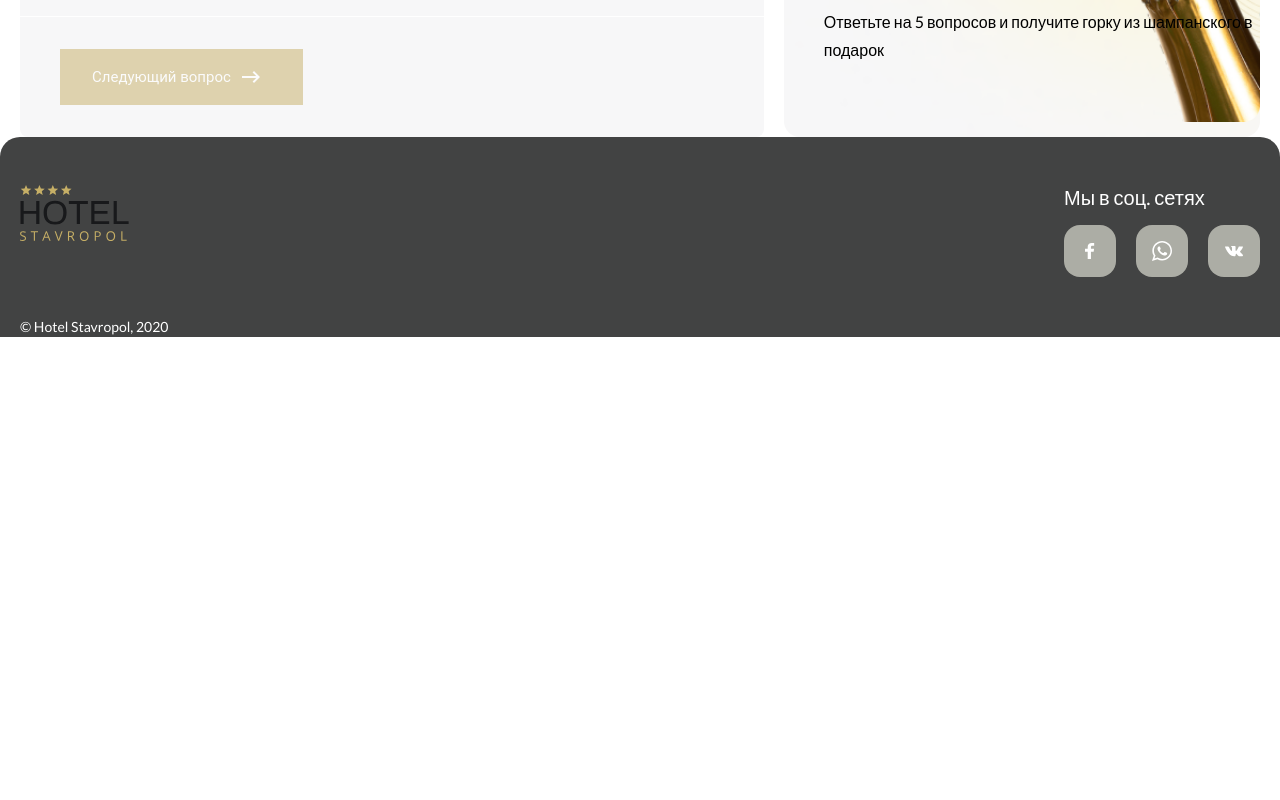
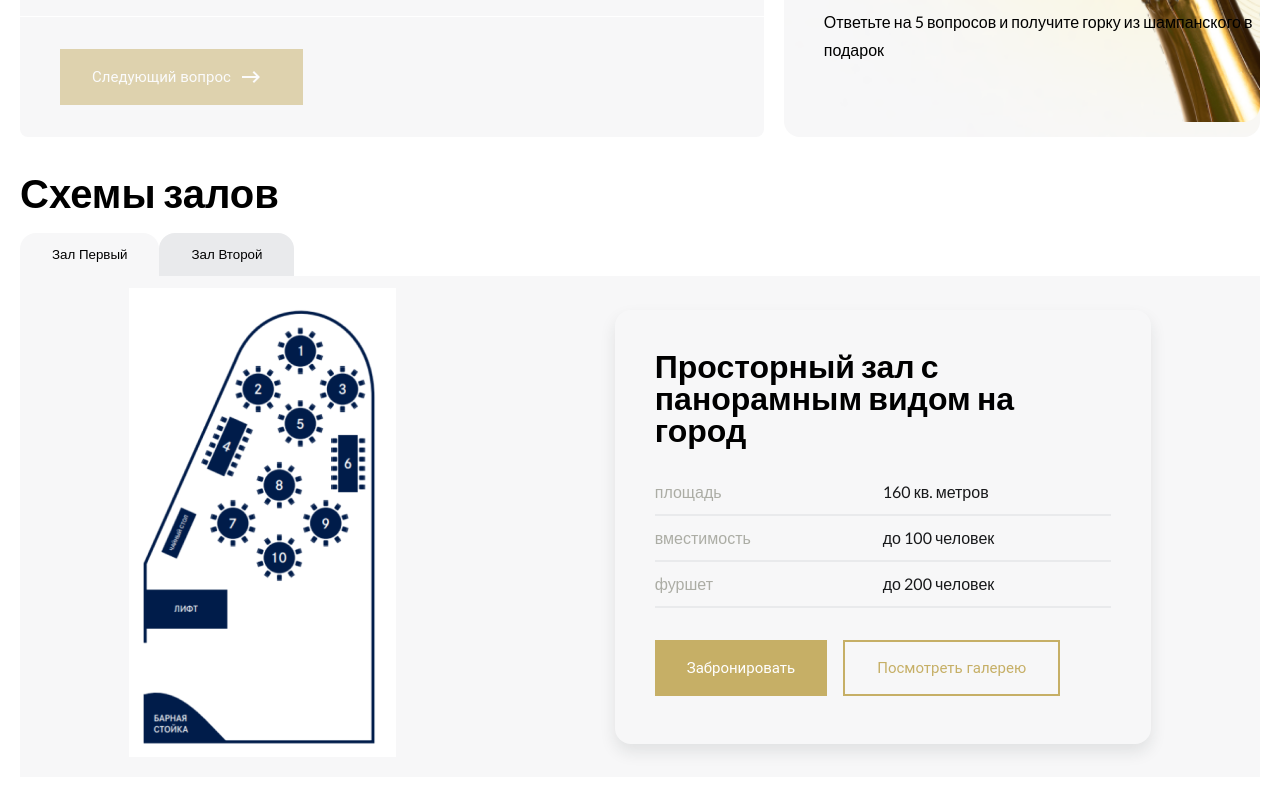
Before and after one commit to DmitryGuseatnicov/wedding-hall, a Vue app: page / in a window 1280 px wide. Shown: the part 540-1340 px from the top of the page. Before the commit the page ends 877 px from the top, so only its background shows below. Built offline with nearby package versions, Linux system fonts and the light colour scheme; the HTML template or start-up script is replaced by a standard one.

Commit message:
added HallsSchemes

```diff
--- a/src/components/AppFooter/AppFooter.vue
+++ b/src/components/AppFooter/AppFooter.vue
@@ -28,6 +28,7 @@ import { SocialLink } from '@/components/SocialLink';
 
 <style lang="scss">
 .app-footer {
+  margin-top: 32px;
   background: $color-main-dark;
   border-radius: 20px 20px 0px 0px;
 
--- a/src/components/HallInfo/HallInfo.vue
+++ b/src/components/HallInfo/HallInfo.vue
@@ -1,8 +1,13 @@
 <script setup lang="ts">
+import { useRouter } from 'vue-router';
+
 import { VButton } from '@/components/VButton';
+
 import { HallInfoProps } from './HallInfo.types';
 
 defineProps<HallInfoProps>();
+
+const router = useRouter();
 </script>
 
 <template>
@@ -26,7 +31,7 @@ defineProps<HallInfoProps>();
       <VButton class="hall-info__button">
         Забронировать
       </VButton>
-      <VButton class="hall-info__button" fill="outlined" >
+      <VButton class="hall-info__button" fill="outlined" @click="router.push('/gallery')">
         Посмотреть галерею
       </VButton>
     </div>
@@ -36,6 +41,7 @@ defineProps<HallInfoProps>();
 <style lang="scss">
 .hall-info {
   padding: 24px 16px;
+  border-radius: 16px;
   box-shadow: 0px 8px 16px 0px #2223241A;
 
   @include desktop {
--- /dev/null
+++ b/src/components/HallsSchemes/HallsSchemes.vue
@@ -0,0 +1,105 @@
+<script setup lang="ts">
+import { HallInfo } from '@/components/HallInfo';
+import { computed, ref } from 'vue';
+
+import { HallsSchemesProps } from './HallsSchemes.types';
+
+const props = defineProps<HallsSchemesProps>();
+
+const currentHall = ref(props.halls[0].name);
+
+const hallInfo = computed(() => props.halls.find((hall) => hall.name === currentHall.value));
+</script>
+
+<template>
+  <div class="halls-schemes">
+    <h3 class="halls-schemes__title">Схемы залов</h3>
+    <div class="halls-schemes__tabs">
+      <button
+          :class="[
+            'halls-schemes__tab', hall.name == currentHall ? 'halls-schemes__tab_active' : ''
+          ]"
+          v-for="hall in halls"
+          :key="hall.name"
+          @click="currentHall = hall.name"
+        >
+        {{ hall.name }}
+      </button>
+    </div>
+    <div class="halls-schemes__content">
+        <div class="halls-schemes__schema">
+          <img class="halls-schemes__schema-img" :src="hallInfo?.schemaImg" alt="hall-schema">
+        </div>
+        <div class="halls-schemes__hall-info">
+          <HallInfo
+            :title="hallInfo?.description ?? ''"
+            :banquet-persons="hallInfo?.banquetPersons ?? 0"
+            :buffet-persons="hallInfo?.buffetPersons ?? 0"
+            :square="hallInfo?.square ?? 0"
+          />
+        </div>
+    </div>
+  </div>
+</template>
+
+<style lang="scss">
+.halls-schemes {
+  @include app-container;
+
+  &__title {
+    @include title-small;
+    text-align: center;
+
+    @include desktop {
+      @include title-big;
+      text-align: left;
+    }
+  }
+
+  &__tabs {
+    margin-top: 16px;
+    display: flex;
+  }
+
+  &__tab {
+    border: none;
+    background: $color-main-lightest;
+    padding: 14px 32px 14px 32px;
+    border-radius: 16px 16px 0px 0px;
+    cursor: pointer;
+    transition: 0.2s;
+
+    &_active {
+      background: $background-second;
+    }
+  }
+
+  &__content {
+    background: $background-second;
+    display: flex;
+    align-items: center;
+    justify-content: space-around;
+    flex-wrap: wrap;
+    padding: 12px 0;
+  }
+
+  &__schema-img {
+    @include tablet {
+      max-height: 308px;
+    }
+
+    @include mobile {
+      max-height: 208px;
+    }
+  }
+
+  &__hall-info {
+    max-width: 536px;
+
+    @include mobile {
+      max-width: 100%;
+      width: 100%
+    }
+  };
+}
+</style>
--- /dev/null
+++ b/src/components/HallsSchemes/index.ts
@@ -0,0 +1 @@
+export { default as HallsSchemes } from './HallsSchemes.vue';
--- a/src/constants/app.ts
+++ b/src/constants/app.ts
@@ -1,3 +1,5 @@
+import hallImg from '@/assets/images/hall-plan-1.png';
+
 export const APP_INFO = {
   phone: '+7 (123) 45-67-89',
   address: 'г. Ставрополь, ул. Пушкина 272',
@@ -7,4 +9,22 @@ export const APP_INFO = {
     telegram: '/change-me',
     whatsapp: '/change-me',
   },
+  halls: [
+    {
+      name: 'Зал Первый',
+      schemaImg: hallImg,
+      description: 'Просторный зал с панорамным видом на город',
+      square: 160,
+      banquetPersons: 100,
+      buffetPersons: 200,
+    },
+    {
+      name: 'Зал Второй',
+      schemaImg: hallImg,
+      description: 'Большой зал, подойдет для грандиозных мероприятий',
+      square: 360,
+      banquetPersons: 200,
+      buffetPersons: 500,
+    },
+  ],
 };
--- a/src/shims-vue.d.ts
+++ b/src/shims-vue.d.ts
@@ -4,3 +4,8 @@ declare module '*.vue' {
   const component: DefineComponent<{}, {}, any>
   export default component
 }
+
+declare module '*.png' {
+  const src: string;
+  export default src;
+}
--- a/src/views/AboutView.vue
+++ b/src/views/AboutView.vue
@@ -1,11 +1,16 @@
 <script setup lang="ts">
 import { BanquetQuiz } from '@/components/BanquetQuiz';
+import { HallsSchemes } from '@/components/HallsSchemes';
+import { APP_INFO } from '@/constants';
 </script>
 
 <template>
   <div class="about">
     <section class="about__quiz">
       <BanquetQuiz />
+    </section>
+    <section class="about__halls-schemas">
+      <HallsSchemes :halls="APP_INFO.halls"/>
     </section>
   </div>
 </template>
@@ -15,5 +20,13 @@ import { BanquetQuiz } from '@/components/BanquetQuiz';
   &__quiz {
     margin-top: 24px;
   }
+
+  &__halls-schemas {
+    margin-top: 24px;
+
+    @include desktop {
+      margin-top: 32px;
+    }
+  }
 }
 </style>
--- a/src/views/NotFoundView.vue
+++ b/src/views/NotFoundView.vue
@@ -1,5 +1,5 @@
 <template>
   <div class="home">
-      Not Found
+      In Progress
   </div>
 </template>
```
Also changed, not shown: src/components/HallsSchemes/HallsSchemes.types.ts (added, +12 -0 lines), 1 other file (tests, documents, lock files or other folders).
